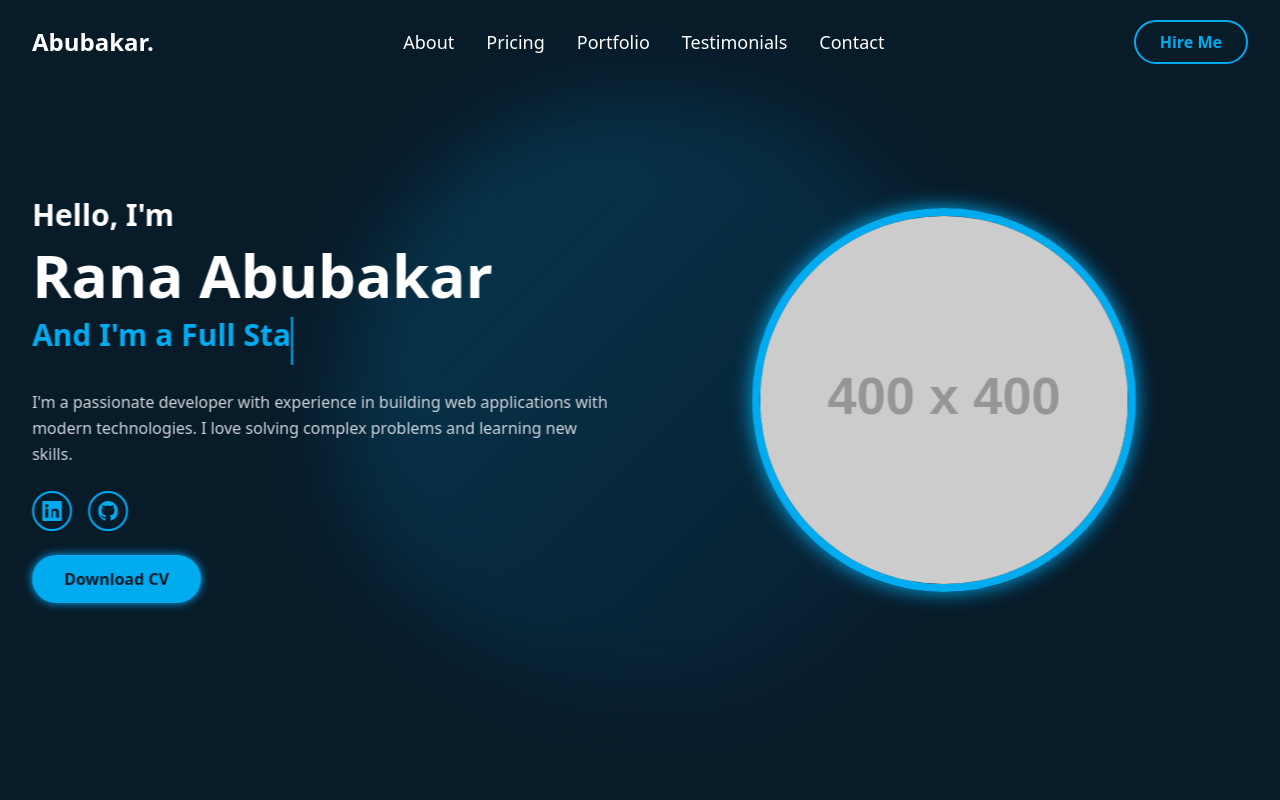
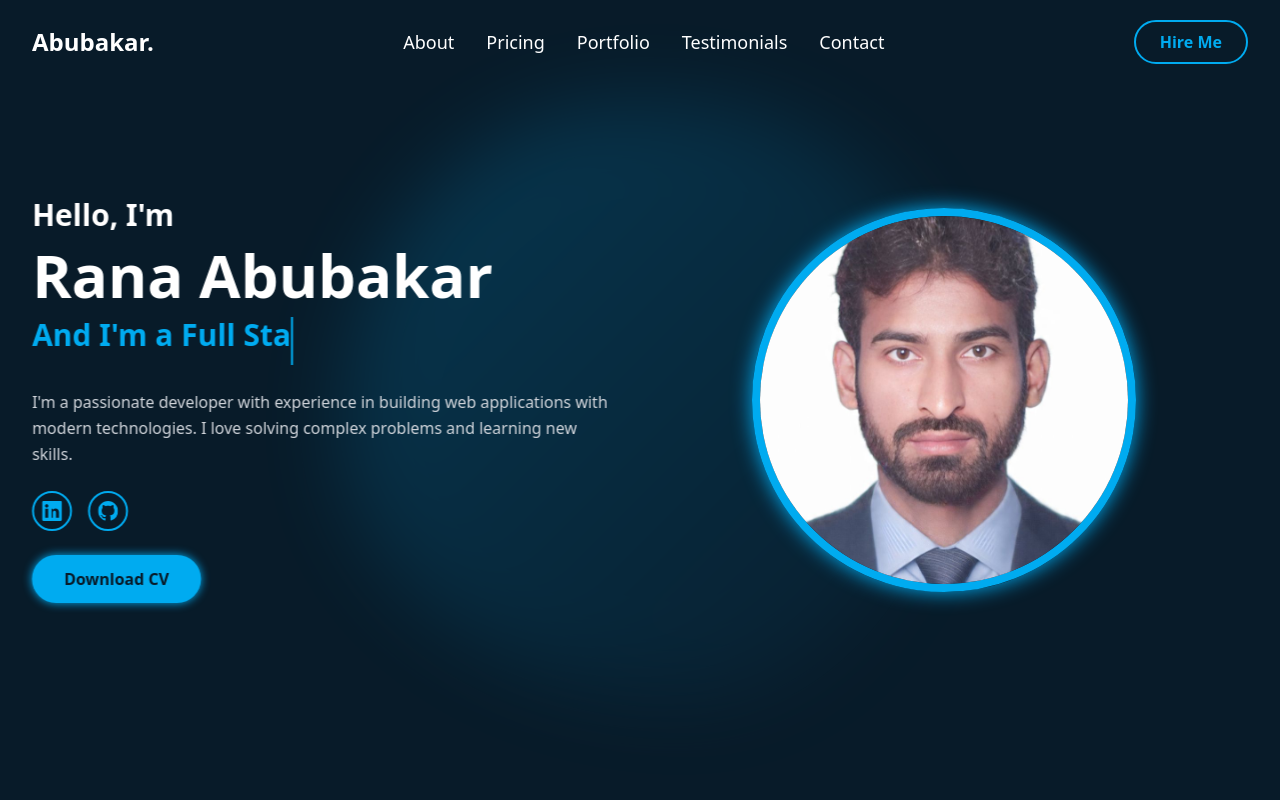
Before and after one commit to ranaab173/Web-Developer-Credentials-, a React (Vite) app: page / in a window 1280 px wide. Shown: the top 800 px of the page. Built offline with nearby package versions, Linux system fonts and the light colour scheme.

Commit message:
changing the profile pic

```diff
--- a/components/ImageAssets.ts
+++ b/components/ImageAssets.ts
@@ -3,7 +3,7 @@
 // For now, we are using placeholders.
 
 // Hero Section
-export const profilePic = 'https://placehold.co/400x400/00abf0/081b29?text=Profile\\nPic';
+export const profilePic = './images/profilepic.jpg';
 
 // About Section
 export const aboutMeImage = 'https://placehold.co/450x550/0b293e/ffffff?text=About+Me';
```
Also changed, not shown: images/profilepic.jpg (added).
